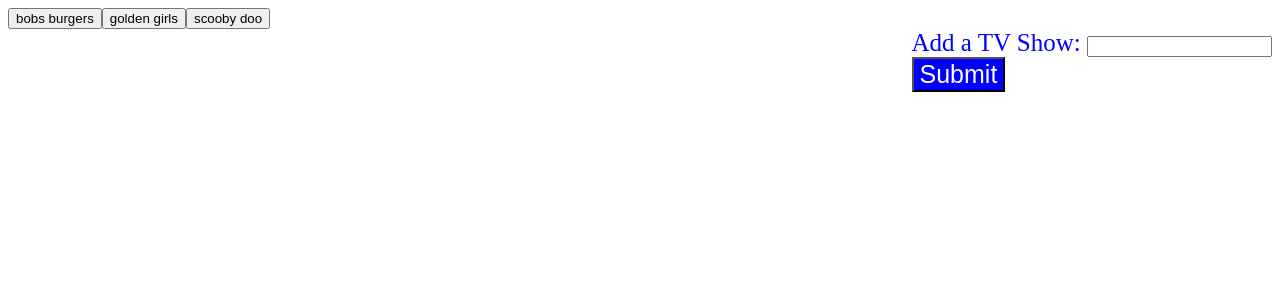
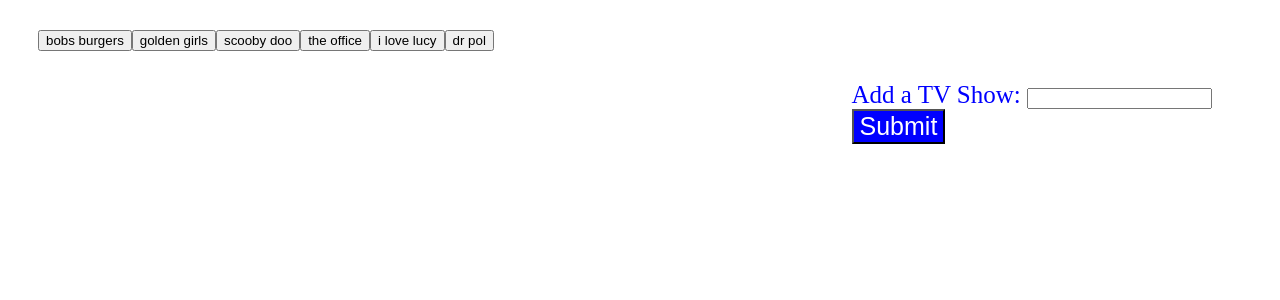
Before and after one commit to egiannette/giftastic, a PHP site: page /index.html in a window 1280 px wide. Shown: the top 300 px of the page. Run offline with PHP 8.4, Linux system fonts and the light colour scheme.

Commit message:
adding css and a few more shows

```diff
--- a/assets/css/style.css
+++ b/assets/css/style.css
@@ -2,6 +2,7 @@
 	float: right;
 	font-size: 25px;
 	color: blue;
+	margin-right: 60px;
 }
 
 #submitbtn{
@@ -9,3 +10,6 @@
 	font-size: 25px;
 	color: white;
 }
+#buttons{
+	margin: 30px;
+}
--- a/assets/javascript/gif.js
+++ b/assets/javascript/gif.js
@@ -1,5 +1,9 @@
-var topics = ["bobs burgers", "golden girls", "scooby doo"];
+var topics = ["bobs burgers", "golden girls", "scooby doo","the office","i love lucy","dr pol"];
 var queryURL = "http://api.giphy.com/v1/gifs/random?api_key=dc6zaTOxFJmzC&tag=10";
+
+
+
+// api_key=dc6zaTOxFJmzC&taglimit=10
 
 for(var i=0; i< topics.length;i++){
     var button = $('<input type="button" value="' + topics[i] + '" + data-show class="showImage" />');
```
